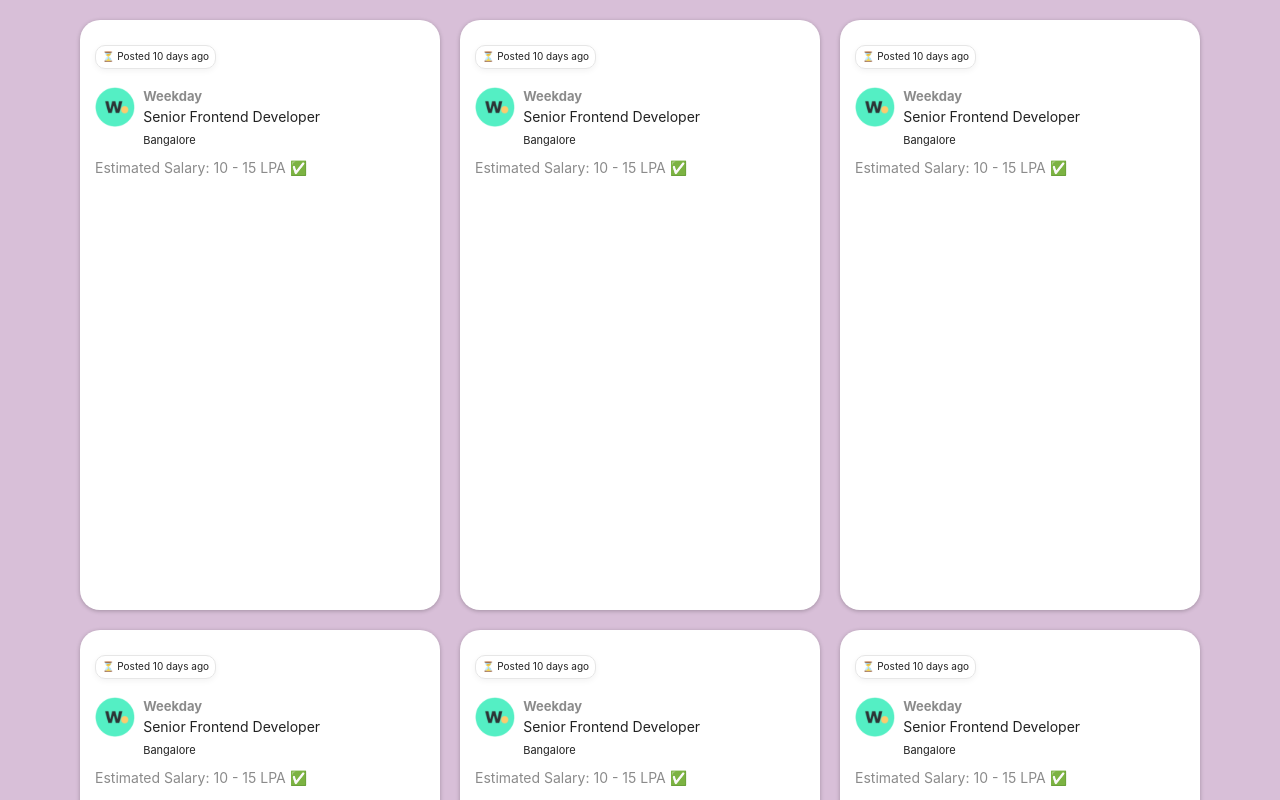
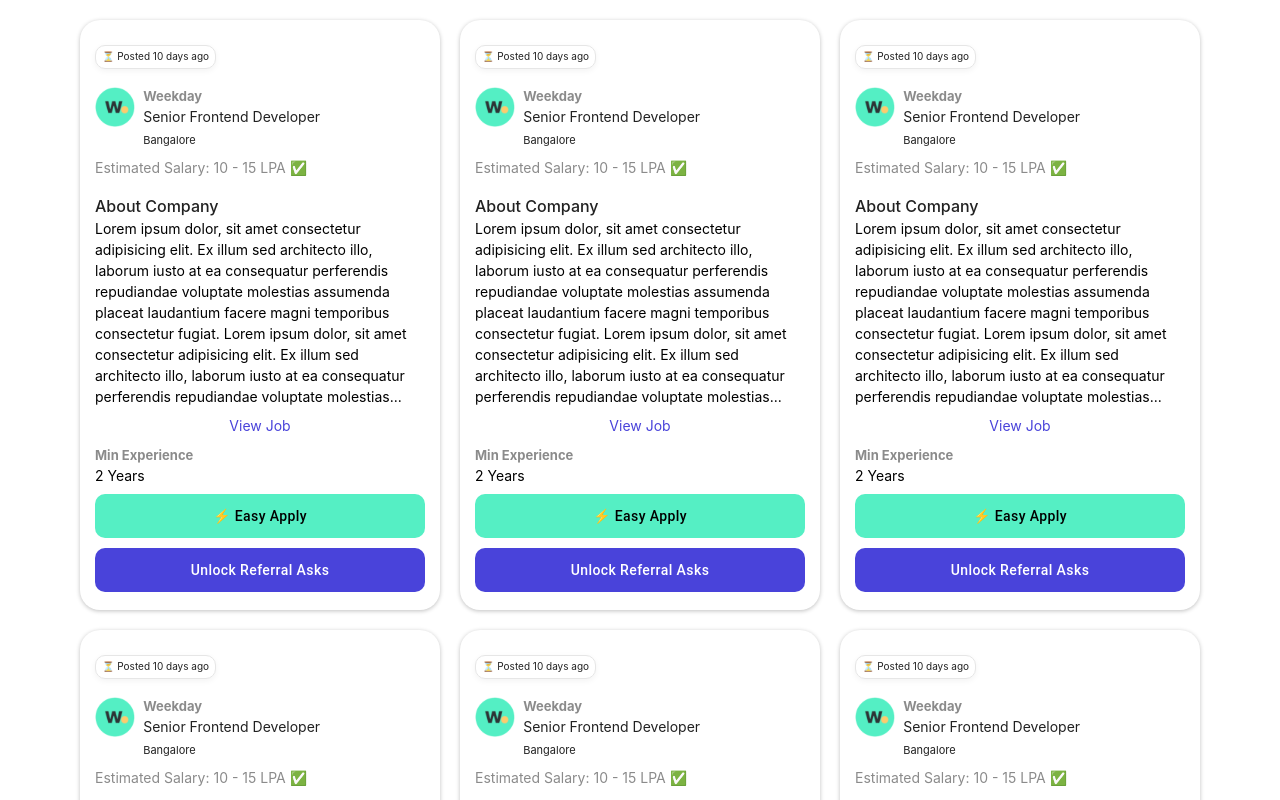
Before and after one commit to Kartik1110/weekday, a React (Vite) app: page / in a window 1280 px wide. Shown: the top 800 px of the page. Built offline with nearby package versions, Linux system fonts and the light colour scheme.

Commit message:
feat: added card footer

```diff
--- a/src/App.css
+++ b/src/App.css
@@ -1,5 +1,5 @@
 .main-layout {
-    background-color: thistle;
+    /* background-color: thistle; */
     padding: 20px;
     padding-left: 200px;
     padding-right: 200px;
--- a/src/components/JobCard.css
+++ b/src/components/JobCard.css
@@ -91,3 +91,70 @@
     margin-top: 8px;
     margin-bottom: 8px;
 }
+
+.job-about-section {
+    display: flex;
+    flex-direction: column;
+    justify-content: start;
+    align-items: center;
+    width: 100%;
+}
+.job-about-layout {
+    display: flex;
+    flex-direction: column;
+    justify-content: start;
+    align-items: start;
+    width: 100%;
+    padding: 8px;
+    padding-top: 0px;
+}
+
+.job-about-heading {
+    font-size: 16px;
+    font-weight: 500;
+    margin: 0;
+    color: rgba(0, 0, 0, 0.87);
+}
+.job-about-p {
+    margin: 0;
+    font-size: 14px;
+}
+.job-about-view-btn {
+    font-weight: 400;
+    font-size: 14px;
+    cursor: pointer;
+    align-items: center;
+    text-decoration-line: none;
+    color: rgb(73, 67, 218);
+}
+
+.job-card-footer {
+    display: flex;
+    bottom: 0;
+    flex-direction: column;
+    justify-content: start;
+    align-items: start;
+    width: 100%;
+    padding: 8px;
+    padding-top: 10px;
+}
+.apply-button {
+    height: 44px;
+}
+.referral-button {
+    height: 44px;
+}
+.job-header-exp {
+    font-size: 14px;
+    font-weight: 400;
+    margin: 0;
+    padding-bottom: 8px;
+}
+.button-section {
+    display: flex;
+    flex-direction: column;
+    justify-content: start;
+    align-items: start;
+    width: 100%;
+    column-gap: 10px;
+}
--- a/src/components/JobCard.tsx
+++ b/src/components/JobCard.tsx
@@ -1,12 +1,16 @@
+import JobBody from './JobCardBody'
 import './JobCard.css'
 import JobCardHeader from './JobCardHeader'
 import JobCardHeaderChip from './JobCardHeaderChip'
+import JobCardFooter from './JobCardFooter'
 
-export default function JobCard () {
+export default function JobCard() {
   return (
     <div className="job-card">
-        <JobCardHeaderChip />
-        <JobCardHeader />
+      <JobCardHeaderChip />
+      <JobCardHeader />
+      <JobBody aboutUs="Lorem ipsum dolor, sit amet consectetur adipisicing elit. Ex illum sed architecto illo, laborum iusto at ea consequatur perferendis repudiandae voluptate molestias assumenda placeat laudantium facere magni temporibus consectetur fugiat. Lorem ipsum dolor, sit amet consectetur adipisicing elit. Ex illum sed architecto illo, laborum iusto at ea consequatur perferendis repudiandae voluptate molestias assumenda placeat laudantium facere magni temporibus consectetur fugiat." />
+      <JobCardFooter />
     </div>
   )
 }
--- /dev/null
+++ b/src/components/JobCardBody.tsx
@@ -0,0 +1,15 @@
+interface JobBodyProps {
+    aboutUs: string;
+}
+
+export default function JobBody({ aboutUs }: JobBodyProps) {
+    return (
+        <div className="job-about-section">
+            <div className="job-about-layout">
+                <h2 className="job-about-heading">About Company</h2>
+                <p className="job-about-p">{aboutUs.slice(0, 400)}...</p>
+            </div>
+            <a className="job-about-view-btn" href="/view-job">View Job</a>
+        </div>
+    );
+}
--- /dev/null
+++ b/src/components/JobCardFooter.tsx
@@ -0,0 +1,25 @@
+import { Button } from '@mui/material';
+import './JobCard.css';
+
+export default function JobCardFooter() {
+    const buttonStyle: React.CSSProperties = {
+        borderRadius: '10px',
+        textTransform: 'none',
+        width: '100%',
+    };
+
+    return (
+        <div className="job-card-footer">
+            <h3 className='job-header-company'>Min Experience</h3>
+            <h2 className='job-header-exp'>2 Years</h2>
+            <div className='button-section'>
+                <Button style={{ ...buttonStyle, marginBottom: '10px', backgroundColor: 'rgb(85, 239, 196)', color: 'black' }} className="apply-button">
+                    ⚡ Easy Apply
+                </Button>
+                <Button style={{ ...buttonStyle, backgroundColor: 'rgb(73, 67, 218)', color: 'white' }} className="apply-button">
+                    Unlock Referral Asks
+                </Button>
+            </div>
+        </div>
+    );
+}
```
